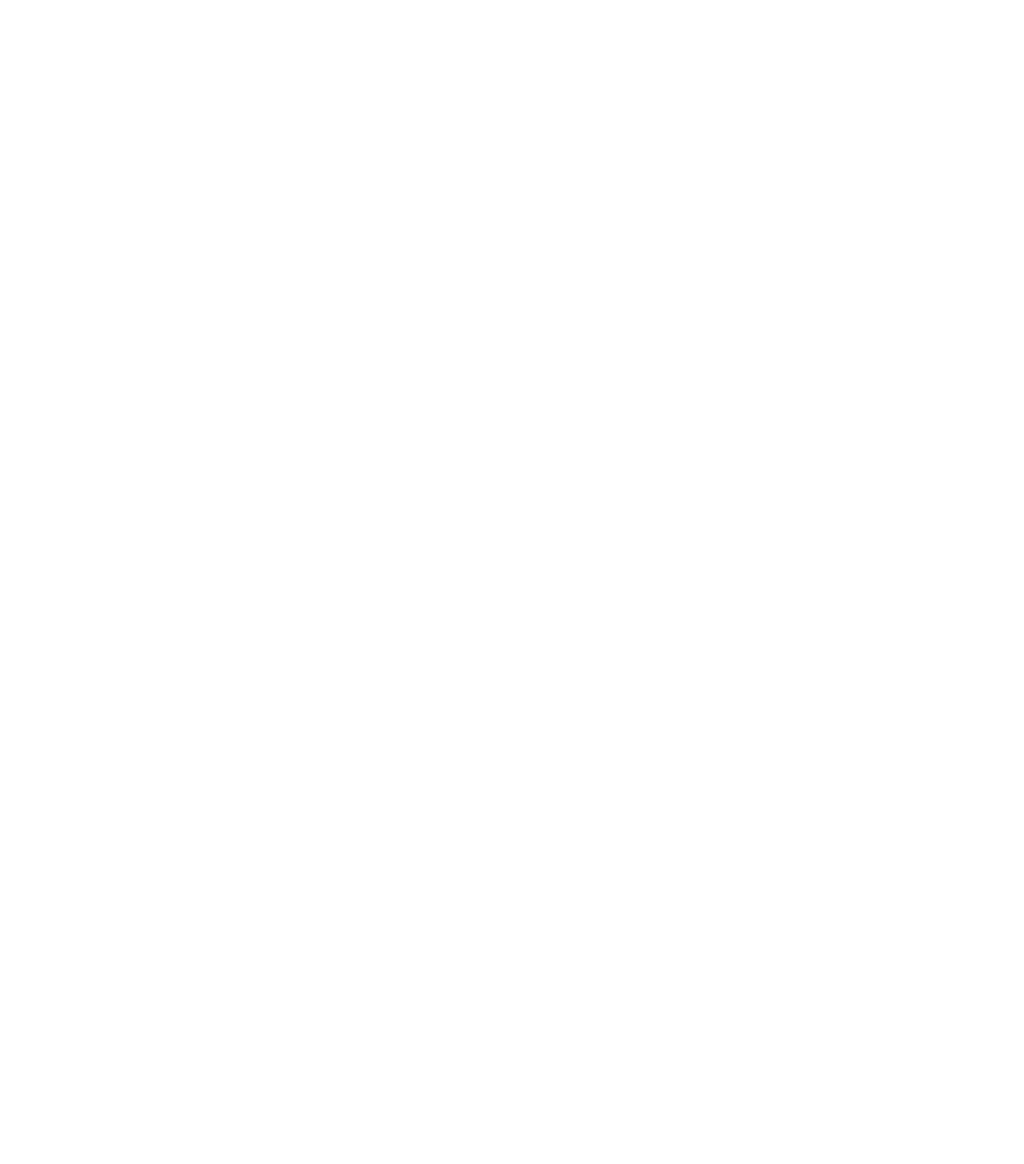
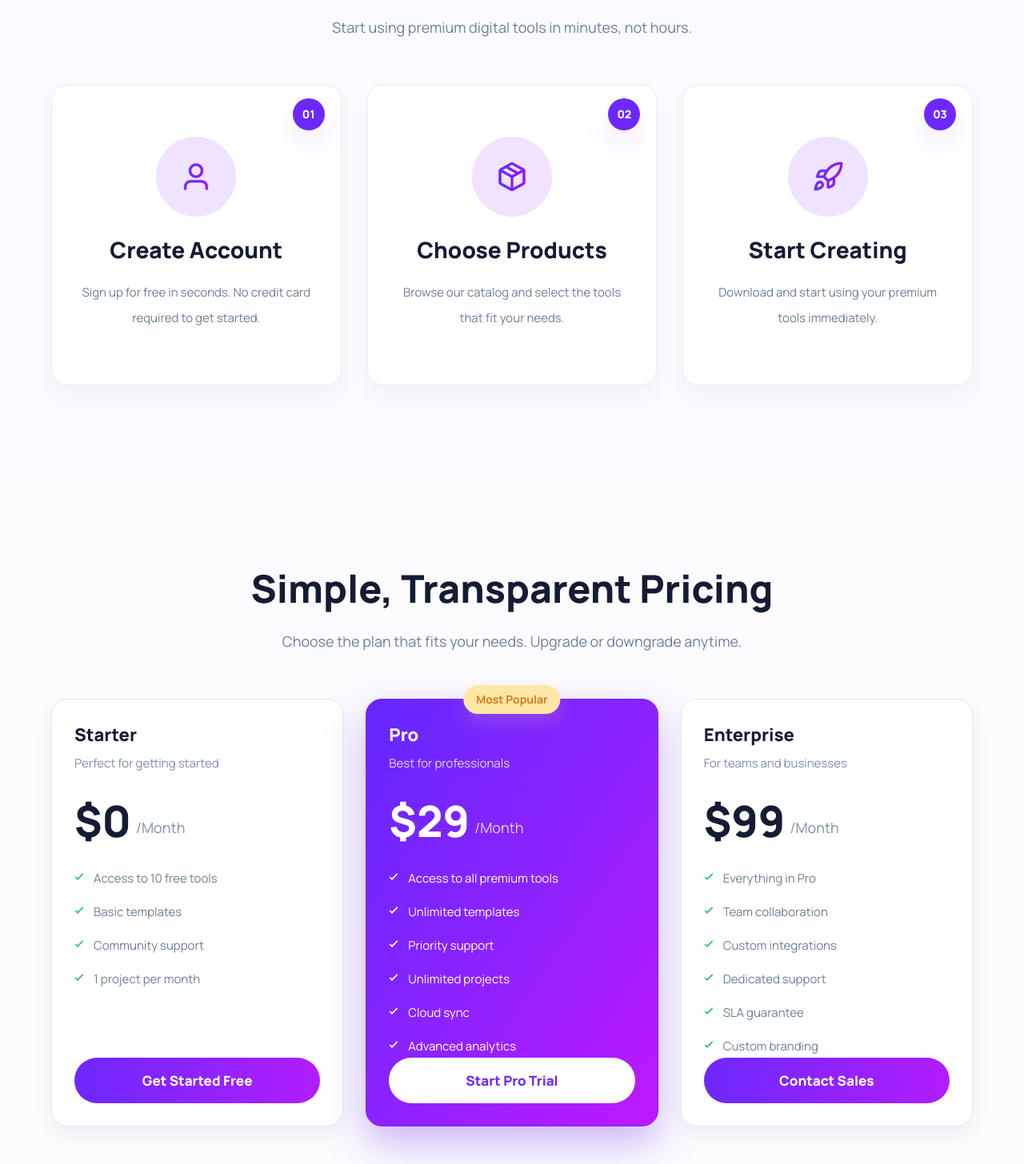
Before and after one commit to nayeembiswasfl/my-sixth-assignment, a React (Vite) app: page / in a window 1280 px wide. Shown: the part 2874-4330 px from the top of the page at 80% size. Before the commit the page ends 2690 px from the top, so only its background shows below. Built offline with nearby package versions, Linux system fonts and the light colour scheme.

Commit message:
build steps and pricing sections

```diff
--- a/src/App.jsx
+++ b/src/App.jsx
@@ -1,6 +1,9 @@
 import { useState } from 'react';
 import { toast } from 'react-toastify';
 import headerImage from '../resources/head.png';
+import stepUserImage from '../resources/user.png';
+import stepPackageImage from '../resources/package.png';
+import stepRocketImage from '../resources/rocket.png';
 import products from './data/products.json';
 
 const navLinks = ['Products', 'Features', 'Pricing', 'Testimonials', 'FAQ'];
@@ -9,6 +12,54 @@ const stats = [
   { value: '50K+', label: 'Active Users' },
   { value: '200+', label: 'Premium Tools' },
   { value: '4.9', label: 'Ratings' },
+];
+
+const steps = [
+  {
+    id: 1,
+    title: 'Create Account',
+    description: 'Sign up for free in seconds. No credit card required to get started.',
+    icon: stepUserImage,
+  },
+  {
+    id: 2,
+    title: 'Choose Products',
+    description: 'Browse our catalog and select the tools that fit your needs.',
+    icon: stepPackageImage,
+  },
+  {
+    id: 3,
+    title: 'Start Creating',
+    description: 'Download and start using your premium tools immediately.',
+    icon: stepRocketImage,
+  },
+];
+
+const pricingPlans = [
+  {
+    name: 'Starter',
+    price: '$0',
+    description: 'Perfect for getting started',
+    features: ['Access to 10 free tools', 'Basic templates', 'Community support', '1 project per month'],
+    cta: 'Get Started Free',
+    featured: false,
+  },
+  {
+    name: 'Pro',
+    price: '$29',
+    description: 'Best for professionals',
+    features: ['Access to all premium tools', 'Unlimited templates', 'Priority support', 'Unlimited projects', 'Cloud sync', 'Advanced analytics'],
+    cta: 'Start Pro Trial',
+    featured: true,
+  },
+  {
+    name: 'Enterprise',
+    price: '$99',
+    description: 'For teams and businesses',
+    features: ['Everything in Pro', 'Team collaboration', 'Custom integrations', 'Dedicated support', 'SLA guarantee', 'Custom branding'],
+    cta: 'Contact Sales',
+    featured: false,
+  },
 ];
 
 function App() {
@@ -336,6 +387,107 @@ function App() {
             </div>
           )}
         </section>
+
+        <section id="steps" className="bg-[#fbfbff] px-4 py-24 sm:px-6 lg:px-8 lg:py-28">
+          <div className="mx-auto max-w-6xl">
+            <div className="mx-auto max-w-3xl text-center">
+              <h2 className="font-display text-[42px] font-extrabold leading-tight text-brand-ink md:text-[56px]">
+                Get Started In 3 Steps
+              </h2>
+              <p className="mt-5 text-lg leading-8 text-brand-muted">
+                Start using premium digital tools in minutes, not hours.
+              </p>
+            </div>
+
+            <div className="mt-14 grid gap-8 md:grid-cols-3">
+              {steps.map((step) => (
+                <article
+                  key={step.id}
+                  className="relative flex min-h-[376px] flex-col items-center rounded-[20px] border border-[#ececf3] bg-white px-8 pb-10 pt-16 text-center shadow-[0_12px_24px_rgba(15,23,42,0.04)]"
+                >
+                  <span className="absolute right-5 top-4 inline-flex h-10 w-10 items-center justify-center rounded-full bg-brand-violet text-sm font-extrabold text-white shadow-soft">
+                    {String(step.id).padStart(2, '0')}
+                  </span>
+                  <span className="inline-flex h-[100px] w-[100px] items-center justify-center rounded-full bg-[#efe3ff] text-brand-violet">
+                    <StepIcon icon={step.icon} />
+                  </span>
+                  <h3 className="mt-6 font-display text-[24px] font-extrabold leading-tight text-brand-ink md:text-[28px]">
+                    {step.title}
+                  </h3>
+                  <p className="mt-5 max-w-[290px] text-[15px] leading-8 text-brand-muted">
+                    {step.description}
+                  </p>
+                </article>
+              ))}
+            </div>
+          </div>
+        </section>
+
+        <section id="pricing" className="bg-[#fcfcff] px-4 py-24 sm:px-6 lg:px-8 lg:py-28">
+          <div className="mx-auto max-w-6xl">
+            <div className="mx-auto max-w-3xl text-center">
+              <h2 className="font-display text-[48px] font-extrabold leading-tight text-brand-ink">
+                Simple, Transparent Pricing
+              </h2>
+              <p className="mt-5 text-lg leading-8 text-brand-muted">
+                Choose the plan that fits your needs. Upgrade or downgrade anytime.
+              </p>
+            </div>
+
+            <div className="mt-14 grid gap-7 lg:grid-cols-3">
+              {pricingPlans.map((plan) => (
+                <article
+                  key={plan.name}
+                  className={`relative flex min-h-[500px] flex-col rounded-[20px] border p-6 md:p-7 ${
+                    plan.featured
+                      ? 'border-brand-violet bg-gradient-to-br from-[#6427ff] via-[#8b23ff] to-[#bf18ff] text-white shadow-[0_20px_50px_rgba(124,58,237,0.38)]'
+                      : 'border-[#e7e8ef] bg-white text-brand-ink shadow-[0_12px_24px_rgba(15,23,42,0.06)]'
+                  }`}
+                >
+                  {plan.featured ? (
+                    <span className="absolute left-1/2 top-0 -translate-x-1/2 -translate-y-1/2 rounded-full bg-[#ffe7a6] px-4 py-2 text-sm font-bold text-[#d8791c] shadow-[0_10px_24px_rgba(255,231,166,0.18)]">
+                      Most Popular
+                    </span>
+                  ) : null}
+
+                  <h3 className="text-[22px] font-extrabold text-current">{plan.name}</h3>
+                  <p className={`mt-2 text-[15px] ${plan.featured ? 'text-white/80' : 'text-[#7f90a4]'}`}>
+                    {plan.description}
+                  </p>
+
+                  <div className="mt-8 flex items-end gap-1.5">
+                    <span className="font-display text-[54px] font-extrabold leading-none">{plan.price}</span>
+                    <span className={`pb-1 text-[18px] ${plan.featured ? 'text-white/80' : 'text-[#7f90a4]'}`}>
+                      /Month
+                    </span>
+                  </div>
+
+                  <ul className="mt-8 space-y-3.5 text-[15px] leading-7">
+                    {plan.features.map((feature) => (
+                      <li key={feature} className="flex items-start gap-3">
+                        <span className={`mt-1.5 inline-flex [transform:scale(1.35)] ${plan.featured ? 'text-white' : 'text-[#33c36b]'}`}>
+                          <CheckIcon />
+                        </span>
+                        <span className={plan.featured ? 'text-white' : 'text-[#6d7f94]'}>{feature}</span>
+                      </li>
+                    ))}
+                  </ul>
+
+                  <button
+                    type="button"
+                    className={`mt-auto w-full rounded-full px-6 py-4 text-[17px] font-extrabold transition ${
+                      plan.featured
+                        ? 'bg-white text-brand-violet hover:bg-slate-100'
+                        : 'bg-brand-gradient text-white hover:brightness-105'
+                    }`}
+                  >
+                    {plan.cta}
+                  </button>
+                </article>
+              ))}
+            </div>
+          </div>
+        </section>
       </main>
     </div>
   );
@@ -395,6 +547,10 @@ function EmptyCartState({ onBrowse }) {
       </button>
     </div>
   );
+}
+
+function StepIcon({ icon }) {
+  return <img src={icon} alt="" className="h-10 w-10 object-contain" />;
 }
 
 function MenuIcon() {
```
